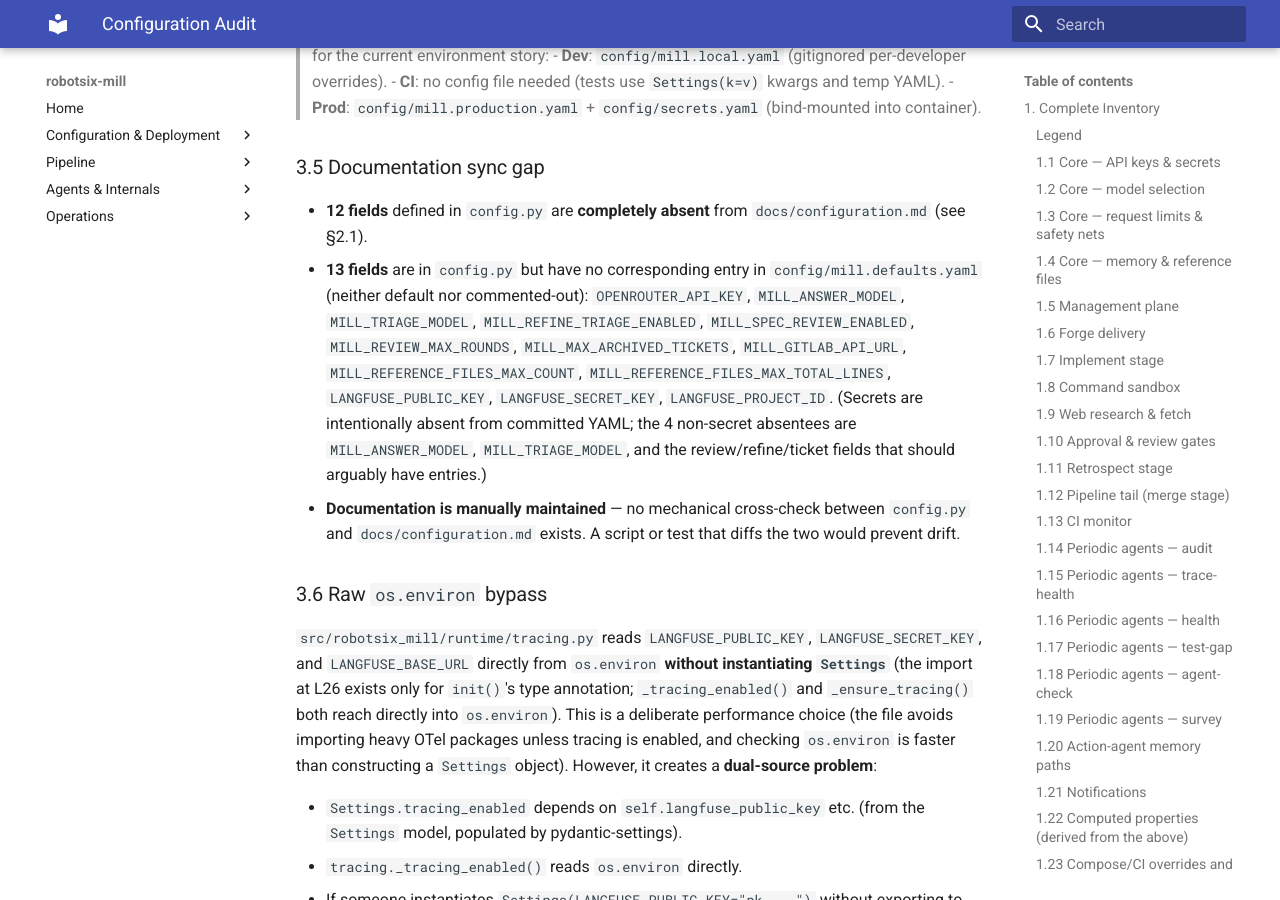
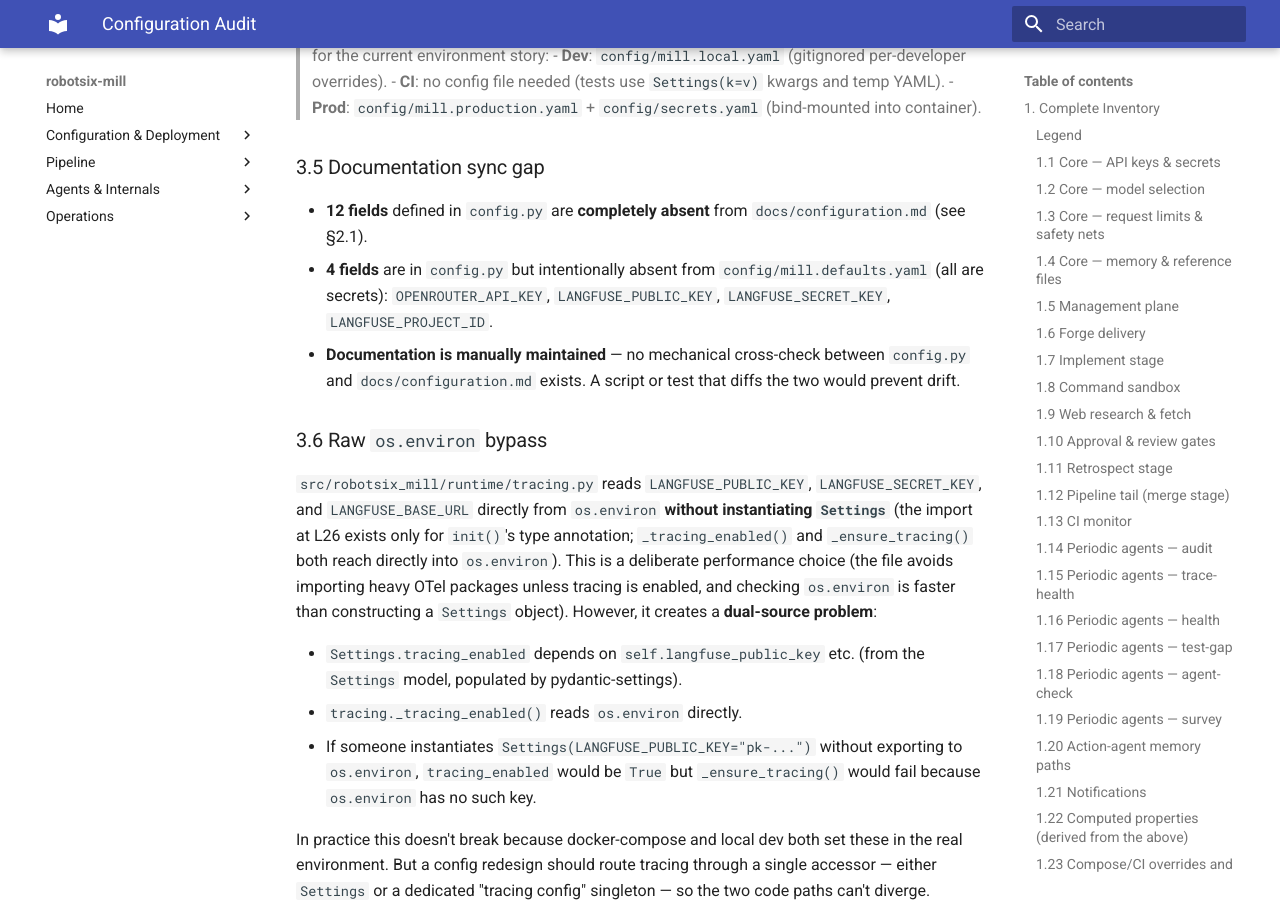
Before and after one commit to damien-robotsix/robotsix-mill, an MkDocs documentation site: the page built from docs/config-audit.md, in a window 1280 px wide and 900 px high, scrolled down 24724 px. Built offline with MkDocs 1.6.1 and Material for MkDocs 9.7.7, drawn with Linux system fonts in a browser that asks for light colours.

Commit message:
mill: Update documentation to reflect config system and add migration guide (20260524T225923Z-update-documentation-to-reflect-config-s-eab4)

```diff
--- a/docs/config-audit.md
+++ b/docs/config-audit.md
@@ -41,7 +41,7 @@ other code depends on.
 | `FORGE_TOKEN` | `forge_token` | `None` | `str\|None` | Settings | **secret** | secret | Non-prefixed | `forge/auth.py`, `forge/base.py` | PAT alternative to GitHub App; set in `config/secrets.yaml` |
 | `GITHUB_APP_ID` | `github_app_id` | `None` | `str\|None` | Settings | **secret** | secret | Non-prefixed | `forge/auth.py` | Set in `config/secrets.yaml` |
 | `GITHUB_APP_PRIVATE_KEY` | `github_app_private_key` | `None` | `str\|None` | Settings | **secret** | secret | Non-prefixed | `forge/auth.py` | Inline PEM; alternative to `*_PATH` |
-| `GITHUB_APP_PRIVATE_KEY_PATH` | `github_app_private_key_path` | `None` | `str\|None` | Settings | **secret** | secret | Non-prefixed | `forge/auth.py`, `docker-compose.yml` | Host path; bind-mounted into container |
+| `GITHUB_APP_PRIVATE_KEY_PATH` | `github_app_private_key_path` | `None` | `str\|None` | Settings | **secret** | default | Non-prefixed | `forge/auth.py`, `docker-compose.yml` | Host path; bind-mounted into container |
 | `LANGFUSE_PUBLIC_KEY` | `langfuse_public_key` | `None` | `str\|None` | Settings + **os.environ** | **secret** | secret | Non-prefixed | `config.py` (via `tracing_enabled`), `tracing.py` (raw `os.environ`) | **Dual-source**: read both via `Settings` AND raw `os.environ.get` in `tracing.py:_tracing_enabled()` |
 | `LANGFUSE_SECRET_KEY` | `langfuse_secret_key` | `None` | `str\|None` | Settings + **os.environ** | **secret** | secret | Non-prefixed | `config.py` (via `tracing_enabled`), `tracing.py` (raw `os.environ`) | **Dual-source** (same as above) |
 | `LANGFUSE_BASE_URL` | `langfuse_base_url` | `None` | `str\|None` | Settings + **os.environ** | identifying | absent | Non-prefixed | `config.py` (via `tracing_enabled`), `tracing.py` (raw `os.environ`) | **Dual-source**; `tracing.py` defaults to `https://cloud.langfuse.com` when unset |
@@ -448,16 +448,10 @@ and prevent accidental exposure.
 
 - **12 fields** defined in `config.py` are **completely absent** from
   `docs/configuration.md` (see §2.1).
-- **13 fields** are in `config.py` but have no corresponding entry in
-  `config/mill.defaults.yaml` (neither default nor commented-out):
-  `OPENROUTER_API_KEY`, `MILL_ANSWER_MODEL`,
-  `MILL_TRIAGE_MODEL`, `MILL_REFINE_TRIAGE_ENABLED`, `MILL_SPEC_REVIEW_ENABLED`,
-  `MILL_REVIEW_MAX_ROUNDS`, `MILL_MAX_ARCHIVED_TICKETS`, `MILL_GITLAB_API_URL`,
-  `MILL_REFERENCE_FILES_MAX_COUNT`, `MILL_REFERENCE_FILES_MAX_TOTAL_LINES`,
-  `LANGFUSE_PUBLIC_KEY`, `LANGFUSE_SECRET_KEY`, `LANGFUSE_PROJECT_ID`.
-  (Secrets are intentionally absent from committed YAML; the 4 non-secret absentees
-  are `MILL_ANSWER_MODEL`, `MILL_TRIAGE_MODEL`, and the review/refine/ticket
-  fields that should arguably have entries.)
+- **4 fields** are in `config.py` but intentionally absent from
+  `config/mill.defaults.yaml` (all are secrets):
+  `OPENROUTER_API_KEY`, `LANGFUSE_PUBLIC_KEY`, `LANGFUSE_SECRET_KEY`,
+  `LANGFUSE_PROJECT_ID`.
 - **Documentation is manually maintained** — no mechanical cross-check
   between `config.py` and `docs/configuration.md` exists. A script or test that
   diffs the two would prevent drift.
```
